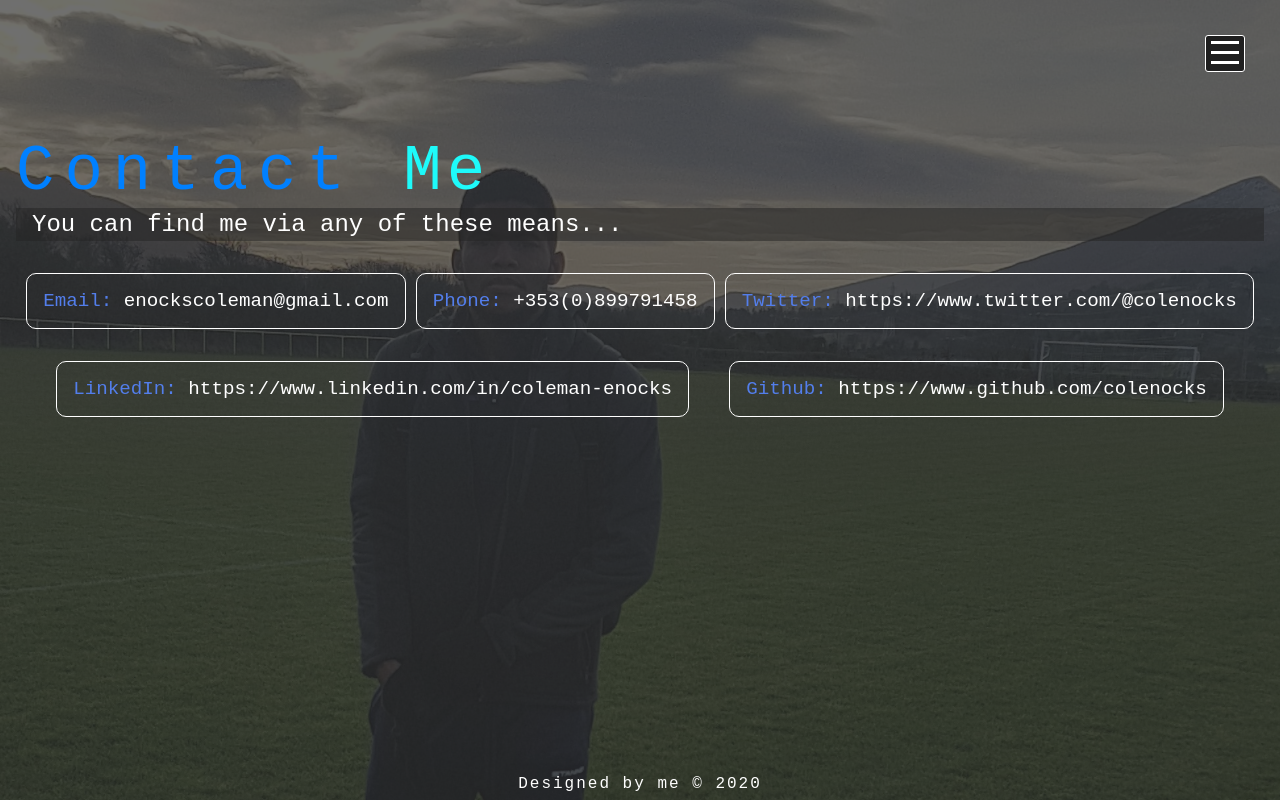
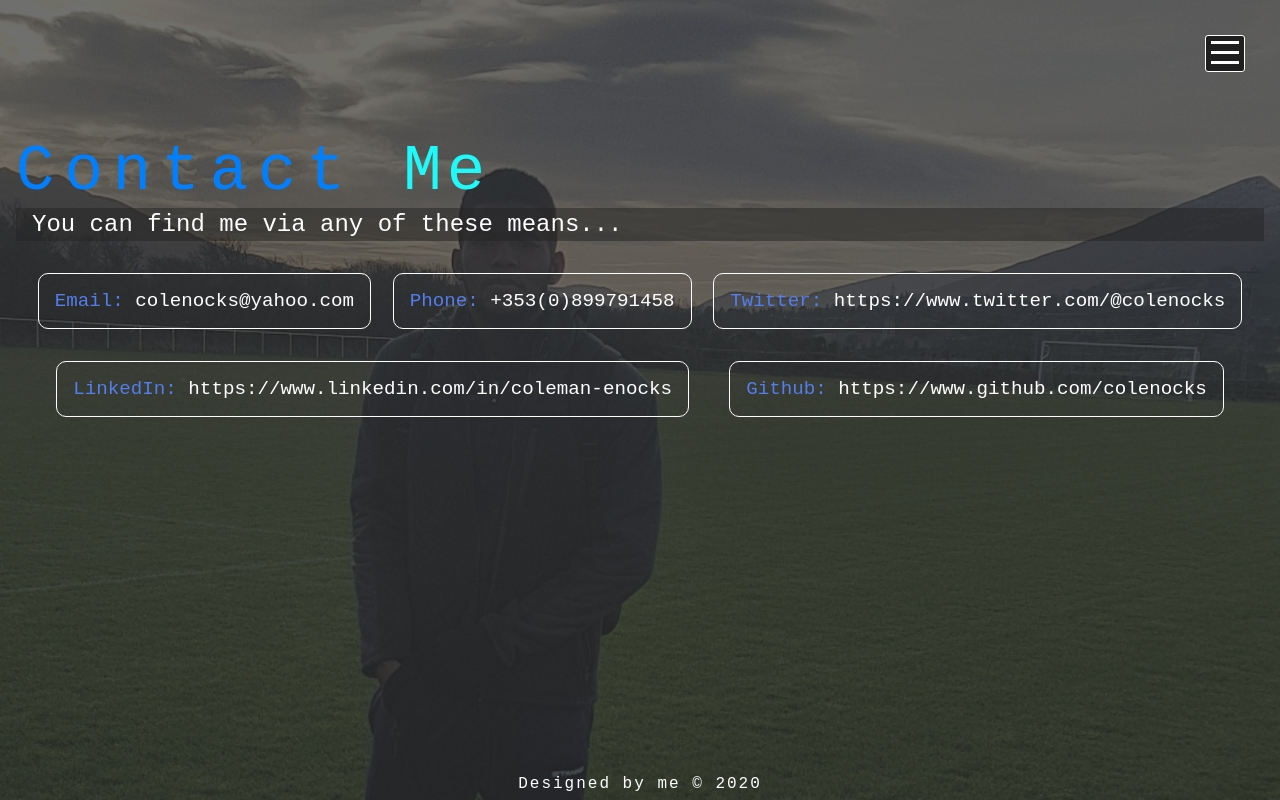
Before and after one commit to colenocks/portfolio, a React (Create React App) app: page /contact in a window 1280 px wide. Built offline with nearby package versions, Linux system fonts and the light colour scheme.

Commit message:
fix: update email

```diff
--- a/src/components/Contact.jsx
+++ b/src/components/Contact.jsx
@@ -20,7 +20,7 @@ class Contact extends Component {
           <div className='boxes'>
             <div>
               <span className='text-secondary'>Email: </span>
-              enockscoleman@gmail.com
+              colenocks@yahoo.com
             </div>
             <div>
               <span className='text-secondary'>Phone: </span>+353(0)899791458
```
